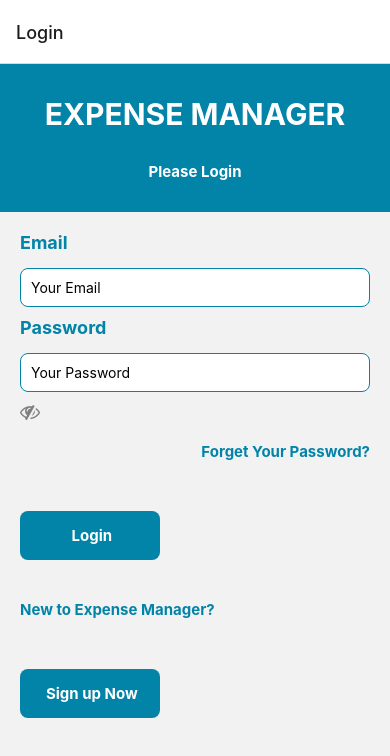
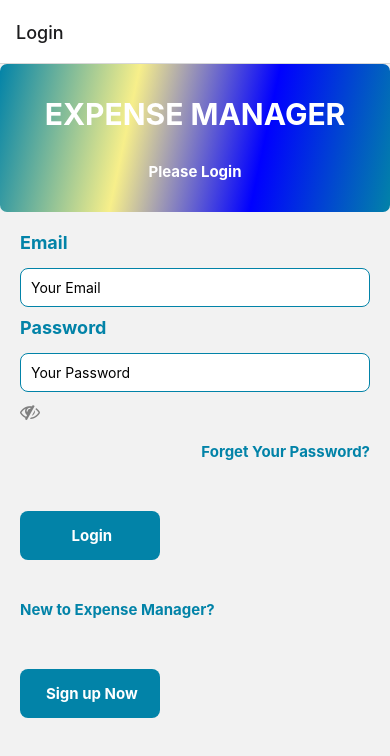
Before and after one commit to Saf-sa/React-Native-Express-Authentication-and-Authorization-App, a React Native app in the folder App/: screen /Login in a window 390 px wide. Shown: the top 756 px of the page. Built offline with nearby package versions, Linux system fonts and the light colour scheme.

Commit message:
update resetLogin in AuthHeader.js

```diff
--- a/App/shared/components/AuthHeader.js
+++ b/App/shared/components/AuthHeader.js
@@ -1,45 +1,46 @@
- import { View, Text, StyleSheet } from 'react-native'
- import React from 'react'
+import { View, Text, StyleSheet } from "react-native";
+import { LinearGradient } from "expo-linear-gradient";
+import React from "react";
 
- const AuthHeader = ({ subtext,}) => {
+const AuthHeader = ({ subtext }) => {
   return (
+    <LinearGradient
+      style={styles.header}
+      colors={["#0283a8", "#F7EF8A", "#0000FF", "#0283a8"]}
+      start={{ x: 0.5, y: 0.6 }}
+      end={{ x: 3, y: 2 }}
+    >
       <View style={styles.header}>
         <Text style={styles.mainText}>EXPENSE MANAGER</Text>
         <Text style={styles.subtext}>{subtext}</Text>
-
       </View>
+    </LinearGradient>
   );
 };
 
- export default AuthHeader
+export default AuthHeader;
 
 const styles = StyleSheet.create({
-
   header: {
     flex: 0.5,
-        backgroundColor: '#0283a8',
-        alignItems: 'center',
-        justifyContent: 'center',
+    /*   backgroundColor: '#0283a8', */
+    alignItems: "center",
+    justifyContent: "center",
+    borderRadius: 7,
   },
 
   mainText: {
     fontSize: 30,
-        fontWeight: 'bold',
-        color: '#fff',
-        textAlign: 'center',
-
-
+    fontWeight: "bold",
+    color: "#fff",
+    textAlign: "center",
   },
 
   subtext: {
     fontSize: 15,
-        fontWeight: 'bold',
-        color: '#fff',
-        textAlign: 'center',
+    fontWeight: "bold",
+    color: "#fff",
+    textAlign: "center",
     marginTop: 30,
-
   },
-
-
-
- })
+});
```
Also changed, not shown: 1 other file (tests, documents, lock files or other folders). Lines whose indentation alone changed are shown as unchanged.
